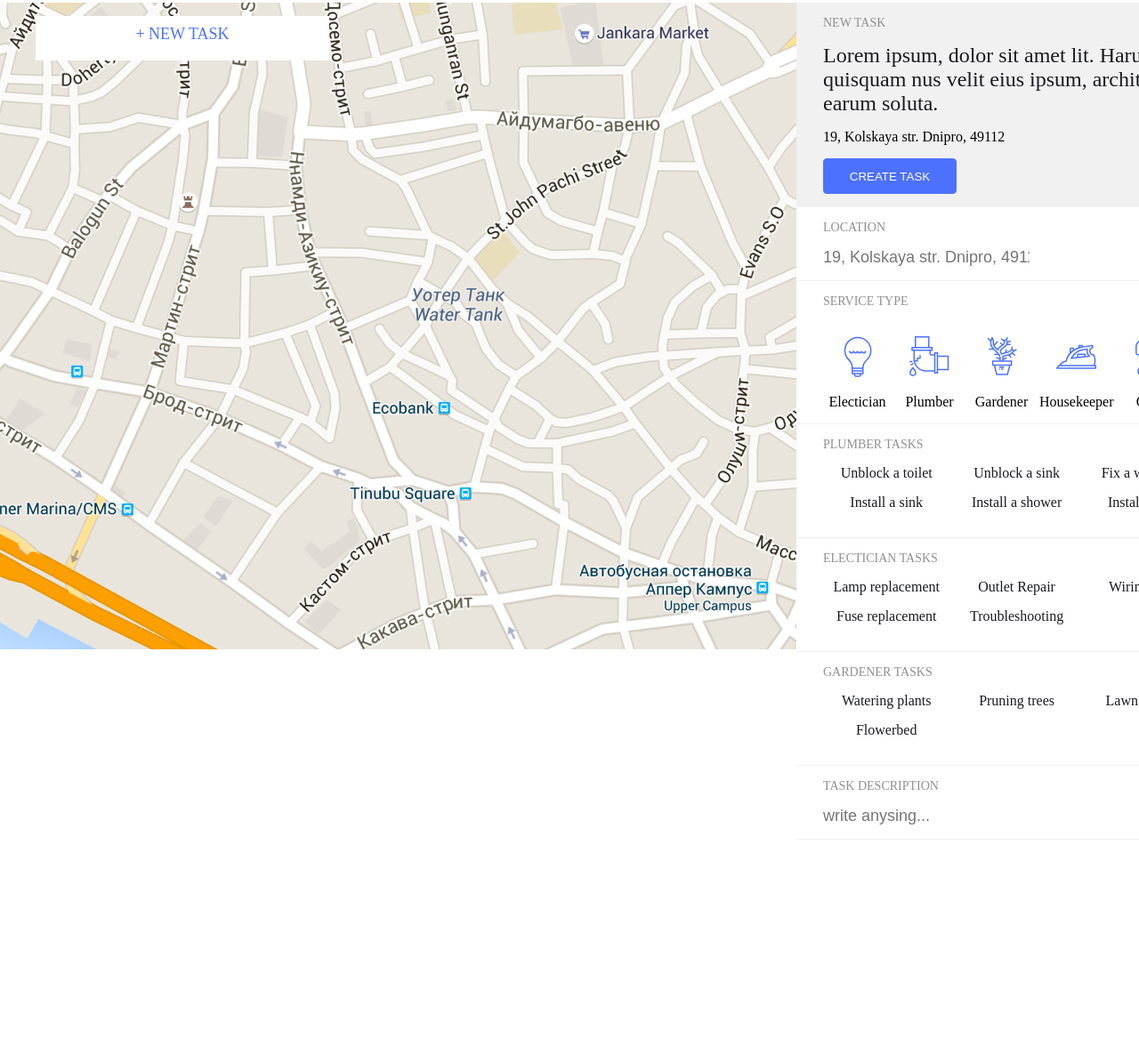
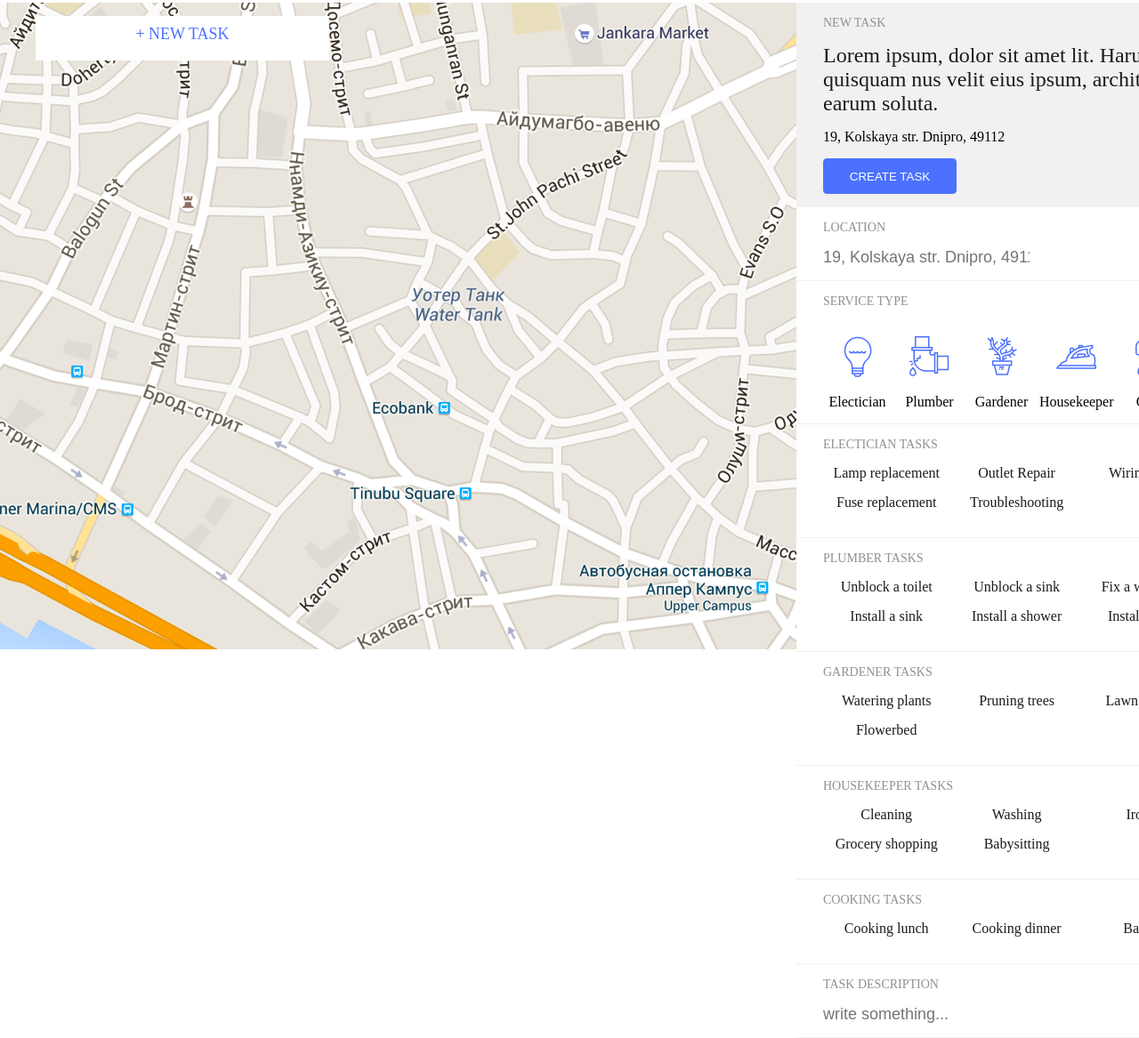
Before and after one commit to Styllerr/Module-todos-final-task-, a website: page pub/index.html in a window 1280 px wide. Shown: the part 70-1237 px from the top of the page at 89% size. Before the commit the page ends 1014 px from the top, so only its background shows below. Drawn offline with Linux system fonts and the light colour scheme.

Commit message:
start move html code in js file

```diff
--- a/pub/css/style.css
+++ b/pub/css/style.css
@@ -96,7 +96,9 @@ main {
 .wrapper_plumberTask,
 .wrapper_electicianTask,
 .wrapper_description,
-.wrapper_gardenerTask {
+.wrapper_gardenerTask,
+.wrapper_housekeeperTask,
+.wrapper_cookingTask {
     padding: 15px 30px;
     border-bottom: 1px solid #f1f1f1;
 }
@@ -138,7 +140,9 @@ main {
 .wrapper_serviceType input,
 .wrapper_plumberTask input,
 .wrapper_electicianTask input,
-.wrapper_gardenerTask input {
+.wrapper_gardenerTask input,
+.wrapper_housekeeperTask input,
+.wrapper_cookingTask input {
     display: none;
 }
 .task {
--- a/pub/index.html
+++ b/pub/index.html
@@ -11,7 +11,7 @@
 
 <body>
     <div class="wrapper">
-        <header>
+<!--         <header>
             <ul class="header_menu">
                 <li class="active"><a href="#">JobUp</a></li>
                 <li><a href="#">DASHBOARD</a></li>
@@ -19,11 +19,15 @@
                 <li class="profile"><a href="#">Profile</a></li>
             </ul>
         </header>
-        <main>
+ -->        <main>
             <div class="taskBlock">
                 <div class="newTaskButton">+ NEW TASK</div>
             </div>
+
+
             <form action="../addTask" method="post" class="newTaskForm">
+
+
                 <div class="wrapper__newTaskText">
                     <div class="caption">NEW TASK</div>
                     <div class="newTask__text">Lorem ipsum, dolor sit amet lit. Harum, quisquam
@@ -34,11 +38,17 @@
                     </p>
                     <input type="submit" value="CREATE TASK" class="newTask__button">
                 </div>
+
+                <!-- LOCATION -->
+
                 <div class="wrapper_location">
                     <div class="caption">LOCATION</div>
                     <input type="text" name="location" class="field"
                         placeholder="19, Kolskaya str. Dnipro, 49112">
                 </div>
+
+                <!-- SERVICE TYPE -->
+
                 <div class="wrapper_serviceType">
                     <div class="caption">SERVICE TYPE</div>
                     <div class="serviceType">
@@ -67,6 +77,35 @@
                         <p>Cook</p>
                     </div>
                 </div>
+
+                <!-- ELECTICIAN TASKS -->
+
+                <div class="wrapper_electicianTask">
+                    <div class="caption">ELECTICIAN TASKS</div>
+                    <div class="task">
+                        <input type="radio" name="taskName" value="lamp replacement" id="lamp">
+                        <label class="taskName" for="lamp">Lamp replacement</label>
+                    </div>
+                    <div class="task">
+                        <input type="radio" name="taskName" value="outlet Repair" id="outlet">
+                        <label class="taskName" for="outlet">Outlet Repair</label>
+                    </div>
+                    <div class="task">
+                        <input type="radio" name="taskName" value="wiring repair" id="wiring">
+                        <label class="taskName" for="wiring">Wiring repair</label>
+                    </div>
+                    <div class="task">
+                        <input type="radio" name="taskName" value="fuse replacement" id="fuse">
+                        <label class="taskName" for="fuse">Fuse replacement</label>
+                    </div>
+                    <div class="task">
+                        <input type="radio" name="taskName" value="troubleshooting" id="trouble">
+                        <label class="taskName" for="trouble">Troubleshooting</label>
+                    </div>
+                </div>
+
+                <!-- PLUMBER TASKS -->
+
                 <div class="wrapper_plumberTask">
                     <div class="caption">PLUMBER TASKS</div>
                     <div class="task">
@@ -94,29 +133,10 @@
                         <label class="taskName" for="installToilet">Install a toilet</label>
                     </div>
                 </div>
-                <div class="wrapper_electicianTask">
-                    <div class="caption">ELECTICIAN TASKS</div>
-                    <div class="task">
-                        <input type="radio" name="taskName" value="lamp replacement" id="lamp">
-                        <label class="taskName" for="lamp">Lamp replacement</label>
-                    </div>
-                    <div class="task">
-                        <input type="radio" name="taskName" value="outlet Repair" id="outlet">
-                        <label class="taskName" for="outlet">Outlet Repair</label>
-                    </div>
-                    <div class="task">
-                        <input type="radio" name="taskName" value="wiring repair" id="wiring">
-                        <label class="taskName" for="wiring">Wiring repair</label>
-                    </div>
-                    <div class="task">
-                        <input type="radio" name="taskName" value="fuse replacement" id="fuse">
-                        <label class="taskName" for="fuse">Fuse replacement</label>
-                    </div>
-                    <div class="task">
-                        <input type="radio" name="taskName" value="troubleshooting" id="trouble">
-                        <label class="taskName" for="trouble">Troubleshooting</label>
-                    </div>
-                </div>
+
+
+                <!-- GARDENER TASKS -->
+
                 <div class="wrapper_gardenerTask">
                     <div class="caption">GARDENER TASKS</div>
                     <div class="task">
@@ -136,10 +156,54 @@
                         <label class="taskName" for="flower">Flowerbed</label>
                     </div>
                 </div>
+
+                <!-- HOUSEKEEPER TASKS -->
+
+                <div class="wrapper_housekeeperTask">
+                    <div class="caption">HOUSEKEEPER TASKS</div>
+                    <div class="task">
+                        <input type="radio" name="taskName" value="watering plants" id="cleaning">
+                        <label class="taskName" for="cleaning">Cleaning</label>
+                    </div>
+                    <div class="task">
+                        <input type="radio" name="taskName" value="pruning trees" id="washing">
+                        <label class="taskName" for="washing">Washing</label>
+                    </div>
+                    <div class="task">
+                        <input type="radio" name="taskName" value="flowerbed creation" id="ironing">
+                        <label class="taskName" for="ironing">Ironing</label>
+                    </div>
+                    <div class="task">
+                        <input type="radio" name="taskName" value="lawn mowing" id="shopping">
+                        <label class="taskName" for="shopping">Grocery shopping</label>
+                    </div>
+                    <div class="task">
+                        <input type="radio" name="taskName" value="flowerbed creation" id="babysitting">
+                        <label class="taskName" for="babysitting">Babysitting</label>
+                    </div>
+                </div>
+
+                <!-- COOKING TASKS -->
+
+                <div class="wrapper_cookingTask">
+                    <div class="caption">COOKING TASKS</div>
+                    <div class="task">
+                        <input type="radio" name="taskName" value="watering plants" id="lunch">
+                        <label class="taskName" for="lunch">Cooking lunch</label>
+                    </div>
+                    <div class="task">
+                        <input type="radio" name="taskName" value="pruning trees" id="dinner">
+                        <label class="taskName" for="dinner">Cooking dinner</label>
+                    </div>
+                    <div class="task">
+                        <input type="radio" name="taskName" value="flowerbed creation" id="banquet">
+                        <label class="taskName" for="banquet">Banquet</label>
+                    </div>
+                </div>
                 <div class="wrapper_description">
                     <div class="caption">TASK DESCRIPTION</div>
                     <input type="text" name="description" class="field"
-                        placeholder="write anysing...">
+                        placeholder="write something...">
                 </div>
             </form>
         </main>
--- a/pub/javascript/script.js
+++ b/pub/javascript/script.js
@@ -0,0 +1,19 @@
+document.addEventListener('DOMContentLoaded', function() {
+    class View {
+        constructor() {
+            this.wrapper = document.querySelector('div.wrapper');
+            this.header = document.createElement('header');
+            this.header.innerHTML = `<ul class="header_menu">
+            <li class="active"><a href="#">JobUp</a></li>
+            <li><a href="#">DASHBOARD</a></li>
+            <li><a href="#">HISTORY</a></li>
+            <li class="profile"><a href="#">Profile</a></li></ul>`;
+
+        }
+        renderPage() {
+            this.wrapper.prepend(this.header);
+        }
+    }
+    const view = new View();
+    view.renderPage();
+})
```
